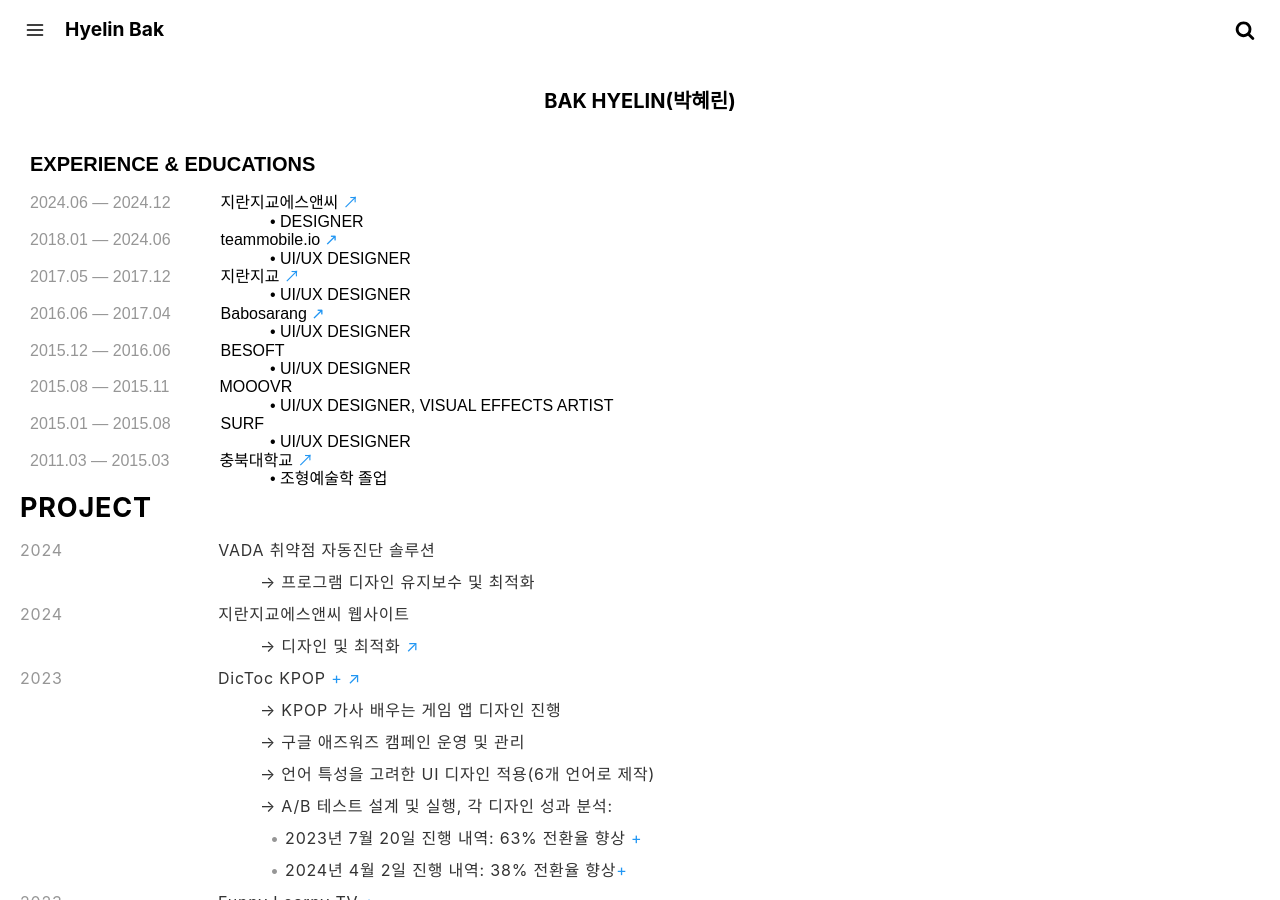
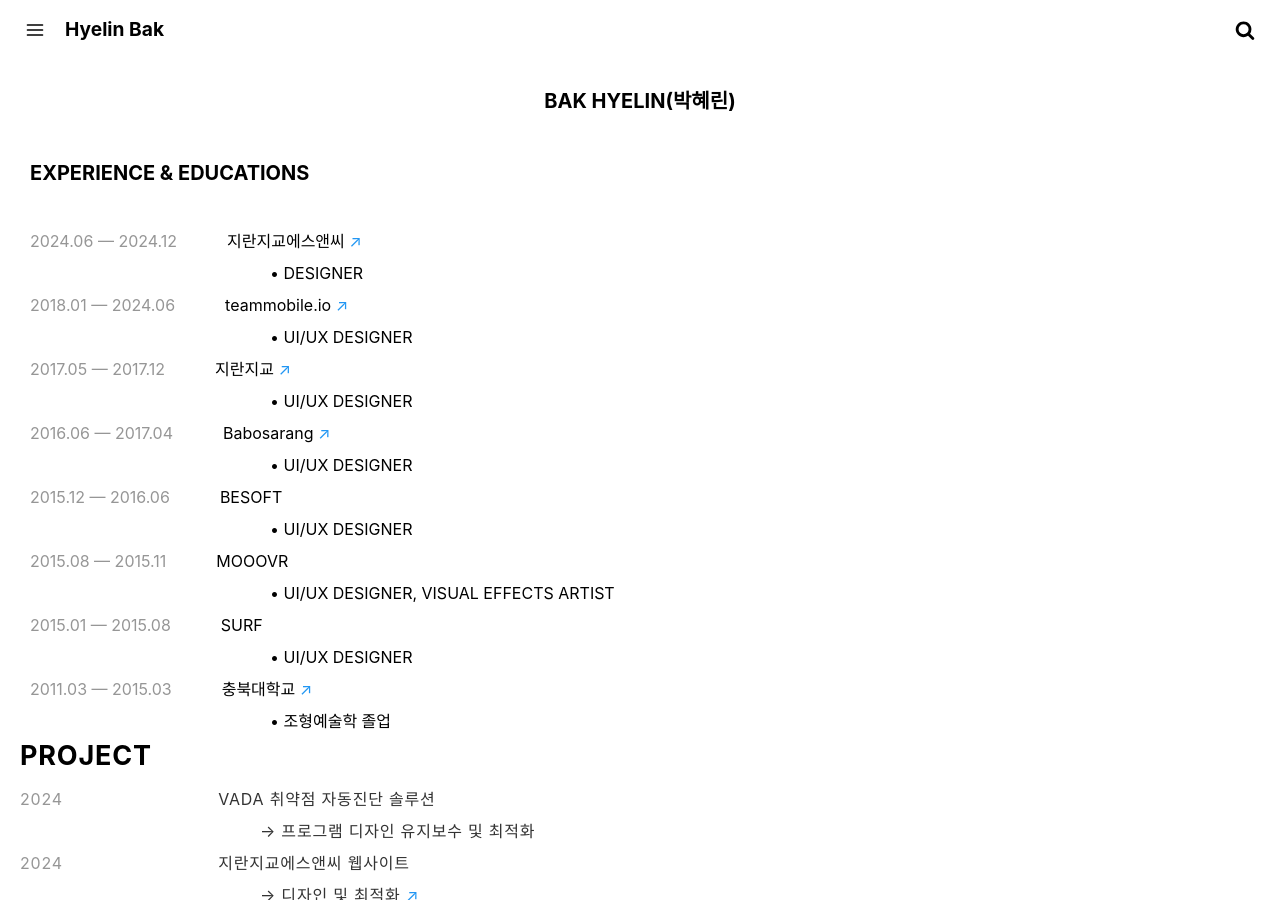
Before and after one commit to crazyjamy/crazyjamy.github.io, a Jekyll site: the page built from about.md, in a window 1280 px wide and 900 px high. Built offline with Jekyll 4.4.1, drawn with Linux system fonts in a browser that asks for light colours.

Commit message:
Update about.md

```diff
--- a/about.md
+++ b/about.md
@@ -10,7 +10,7 @@
 <div style="text-align: center;font-family: -apple-system, BlinkMacSystemFont, Lato, Roboto, Segoe UI, Helvetica Neue, Helvetica, Verdana, Arial, sans-serif;">
 <span style="font-weight: bold; font-size: 20px;">BAK HYELIN(박혜린)</span>
 </div><br />
-<div style="margin-left: 30px;">
+<div style="margin-left: 30px;line-height: 2; font-family: -apple-system, BlinkMacSystemFont, Lato, Roboto, Segoe UI, Helvetica Neue, Helvetica, Verdana, Arial, sans-serif;">
 <span style="font-weight: bold; font-size: 20px;">EXPERIENCE & EDUCATIONS</span><br /><br />
 <span style="color: #969696;">2024.06 — 2024.12</span><span style="margin-left: 50px;">지란지교에스앤씨 <a href="https://www.jiransnc.com" target="_blank">↗</a></span><br />
 <span style="margin-left: 240px;"> • DESIGNER</span><br />
```
